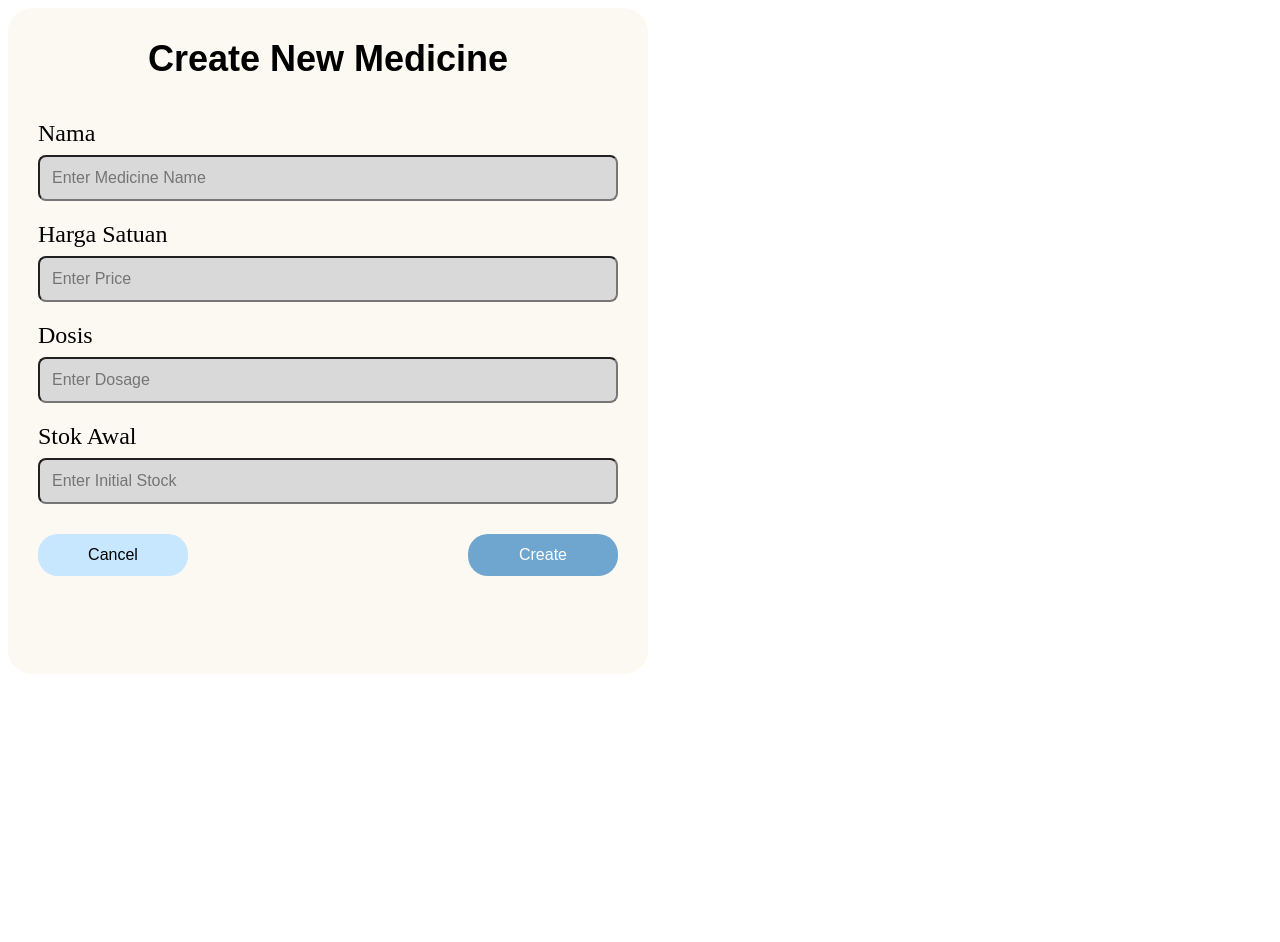
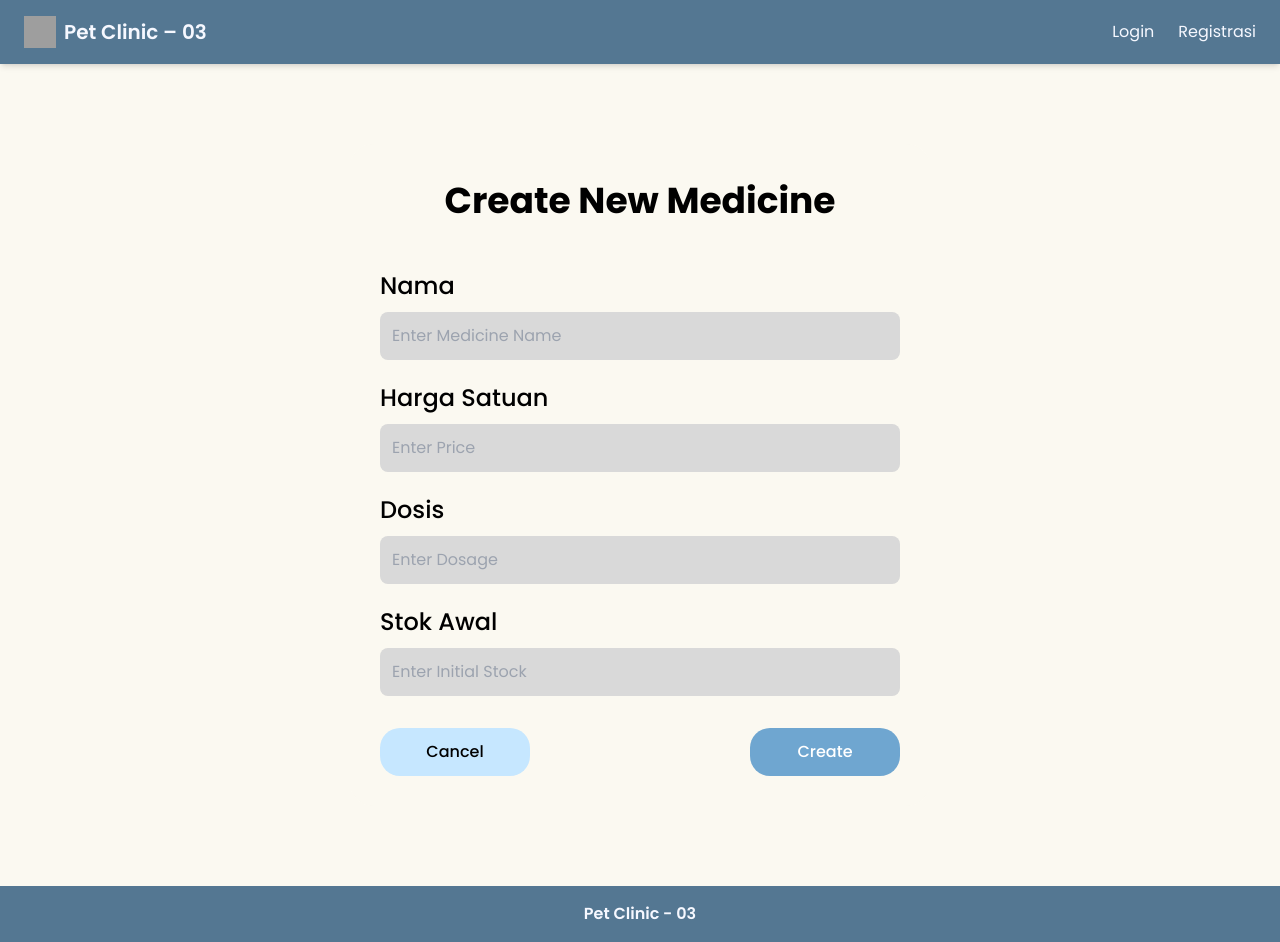
Before and after one commit to 04Delya/TK3-Deploy, a Django app: page /biru/create_medicine/ in a window 1280 px wide. Before the commit the page ends 674 px from the top, so only its background shows below. Run offline with Django 5.2, Linux system fonts and the light colour scheme; some libraries are stand-ins or nearby versions; grey boxes are pictures that could not be loaded.

Commit message:
update create_medicine.html

```diff
--- a/pet_clinic/biru/templates/create_medicine.html
+++ b/pet_clinic/biru/templates/create_medicine.html
@@ -1,29 +1,51 @@
-<div style="width: 580px; height: 606px; position: relative; background: #FBF9F1; overflow: hidden; border-radius: 24px; padding: 30px;">
-   <div style="width: 100%; text-align: center; font-family: Poppins, sans-serif; font-size: 36px; font-weight: 700; color: black; margin-bottom: 40px;">
+{% extends "base.html" %}
+{% load static %}
+
+{% block title %}Create New Medicine - Pet Clinic{% endblock %}
+
+{% block content %}
+  <section class="py-20 bg-[#FBF9F1] min-h-screen flex items-center">
+    <div class="container mx-auto px-6 lg:px-14">
+      <div style="border-radius: 24px; padding: 30px; background: #FBF9F1; max-width: 580px; margin: 0 auto; overflow: hidden;">
+        <div class="text-center font-poppins font-bold text-[36px] mb-10 text-black">
           Create New Medicine
         </div>
-   <div style="width: 100%; margin-bottom: 20px;">
-     <div style="font-size: 24px; font-weight: 500; color: black; margin-bottom: 8px;">Nama</div>
-     <input type="text" placeholder="Enter Medicine Name" style="width: 100%; padding: 12px; background: #D9D9D9; border-radius: 8px; font-size: 16px;">
+
+        <form>
+          <div class="mb-5 w-full">
+            <label class="block text-[24px] font-medium text-black mb-2" for="medicine-name">Nama</label>
+            <input id="medicine-name" type="text" placeholder="Enter Medicine Name"
+              style="width: 100%; padding: 12px; background: #D9D9D9; border-radius: 8px; font-size: 16px;" />
           </div>
-   <div style="width: 100%; margin-bottom: 20px;">
-     <div style="font-size: 24px; font-weight: 500; color: black; margin-bottom: 8px;">Harga Satuan</div>
-     <input type="text" placeholder="Enter Price" style="width: 100%; padding: 12px; background: #D9D9D9; border-radius: 8px; font-size: 16px;">
+
+          <div class="mb-5 w-full">
+            <label class="block text-[24px] font-medium text-black mb-2" for="price">Harga Satuan</label>
+            <input id="price" type="text" placeholder="Enter Price"
+              style="width: 100%; padding: 12px; background: #D9D9D9; border-radius: 8px; font-size: 16px;" />
           </div>
-   <div style="width: 100%; margin-bottom: 20px;">
-     <div style="font-size: 24px; font-weight: 500; color: black; margin-bottom: 8px;">Dosis</div>
-     <input type="text" placeholder="Enter Dosage" style="width: 100%; padding: 12px; background: #D9D9D9; border-radius: 8px; font-size: 16px;">
+
+          <div class="mb-5 w-full">
+            <label class="block text-[24px] font-medium text-black mb-2" for="dosage">Dosis</label>
+            <input id="dosage" type="text" placeholder="Enter Dosage"
+              style="width: 100%; padding: 12px; background: #D9D9D9; border-radius: 8px; font-size: 16px;" />
           </div>
-   <div style="width: 100%; margin-bottom: 30px;">
-     <div style="font-size: 24px; font-weight: 500; color: black; margin-bottom: 8px;">Stok Awal</div>
-     <input type="number" placeholder="Enter Initial Stock" style="width: 100%; padding: 12px; background: #D9D9D9; border-radius: 8px; font-size: 16px;">
+
+          <div class="mb-8 w-full">
+            <label class="block text-[24px] font-medium text-black mb-2" for="initial-stock">Stok Awal</label>
+            <input id="initial-stock" type="number" placeholder="Enter Initial Stock"
+              style="width: 100%; padding: 12px; background: #D9D9D9; border-radius: 8px; font-size: 16px;" />
           </div>
-   <div style="display: flex; justify-content: space-between; align-items: center;">
-     <button style="width: 150px; padding: 12px 34px; background: #C6E7FF; border-radius: 20px; font-size: 16px; font-weight: 500; color: black; border: none; cursor: pointer;">
+
+          <div class="flex justify-between items-center">
+            <button type="button" style="width: 150px; padding: 12px 34px; background: #C6E7FF; border-radius: 20px; font-size: 16px; font-weight: 500; color: black; border: none; cursor: pointer;">
               Cancel
             </button>
-     <button style="width: 150px; padding: 12px 34px; background: #6FA6D0; border-radius: 20px; font-size: 16px; font-weight: 500; color: white; border: none; cursor: pointer;">
+            <button type="submit" style="width: 150px; padding: 12px 34px; background: #6FA6D0; border-radius: 20px; font-size: 16px; font-weight: 500; color: white; border: none; cursor: pointer;">
               Create
             </button>
           </div>
+        </form>
       </div>
+    </div>
+  </section>
+{% endblock %}
```
Lines whose indentation alone changed are shown as unchanged.
